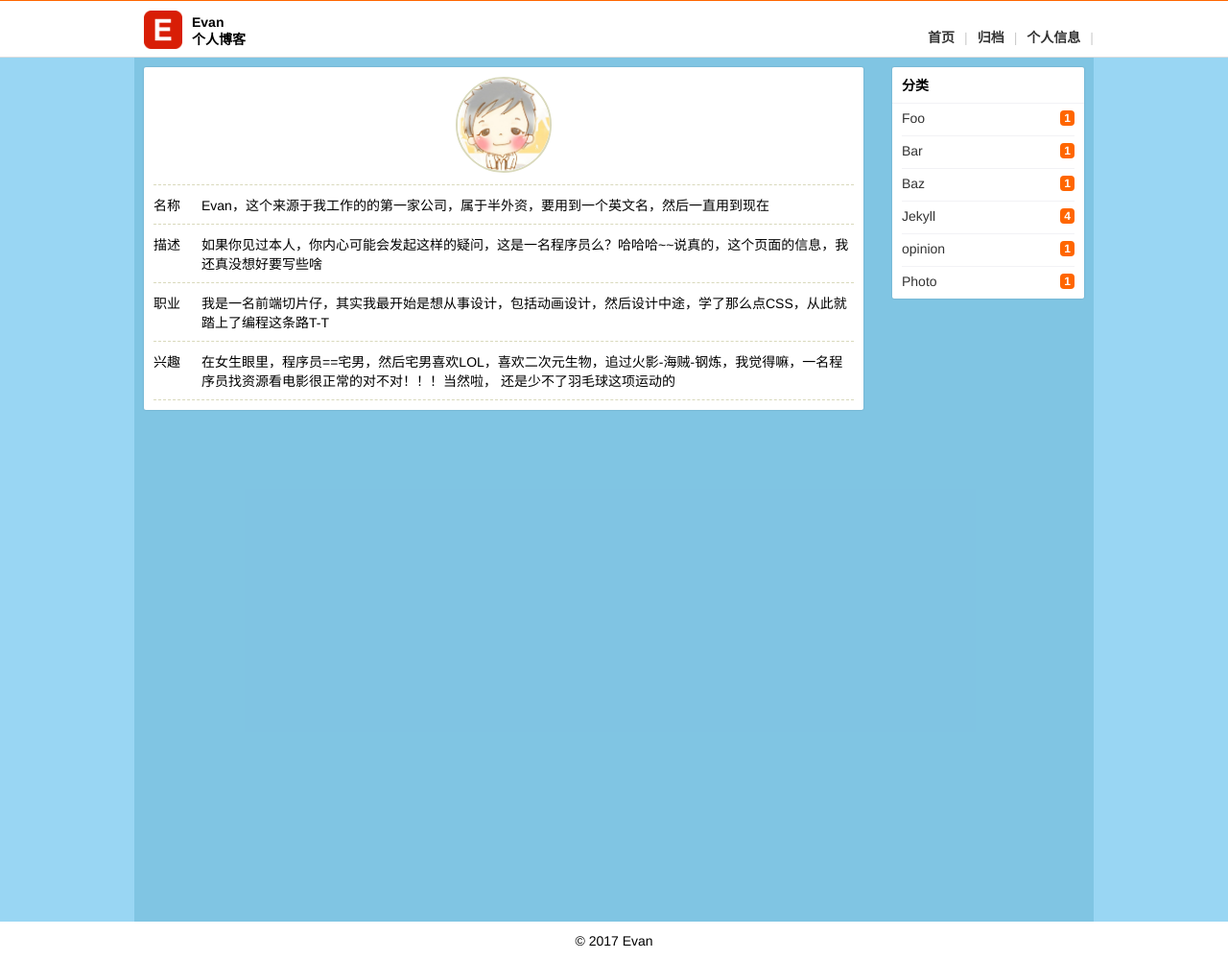
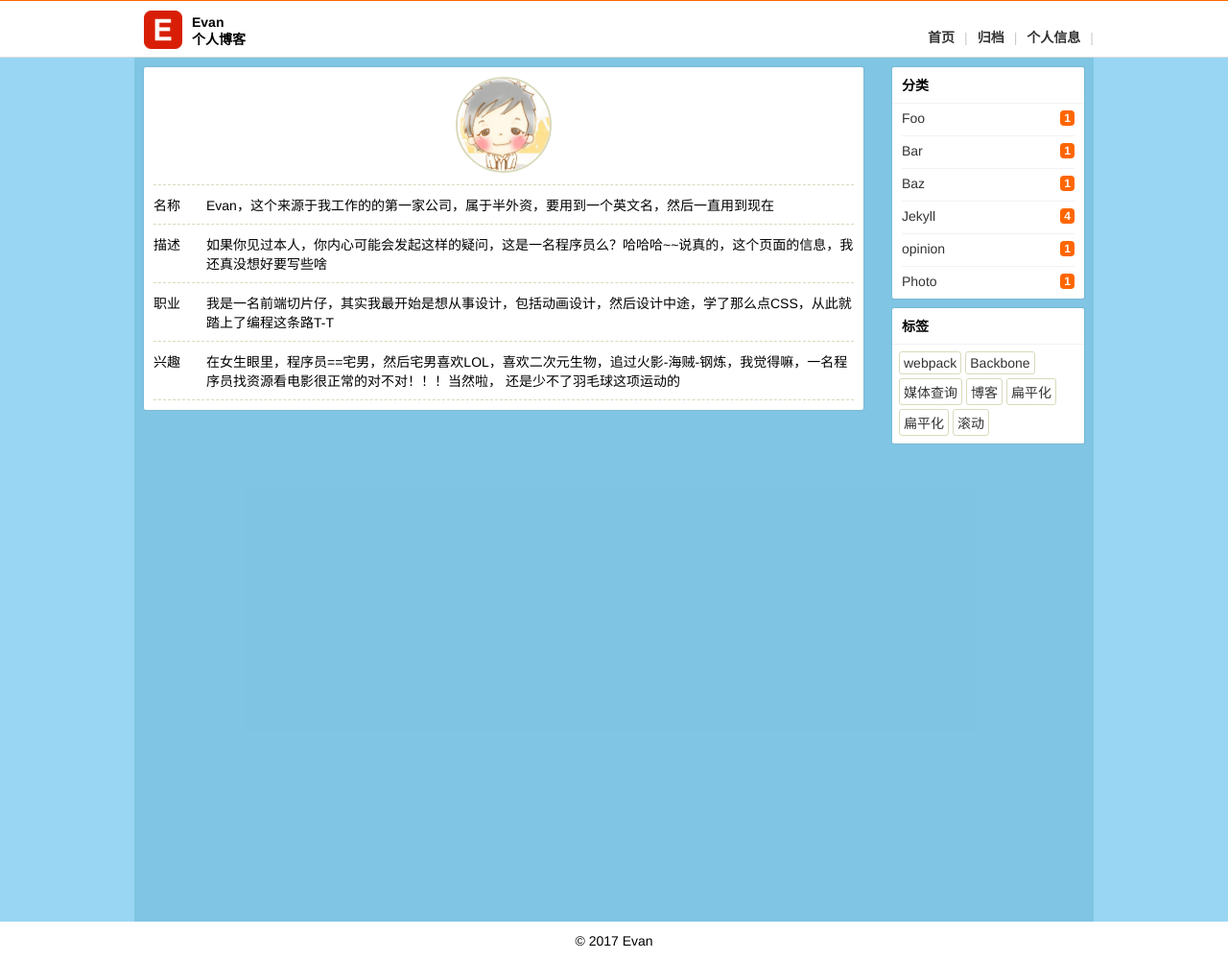
Before and after one commit to bnuephjx/bnuephjx.github.io, a Jekyll site: the page built from about/index.html, in a window 1280 px wide. Shown: the whole page at 96% size. Built offline with Jekyll 4.4.1, drawn with Linux system fonts in a browser that asks for light colours.

Commit message:
添加标签

```diff
--- /dev/null
+++ b/_includes/_component/tag.html
@@ -0,0 +1,12 @@
+<div class="tagsBox mt-10">
+	<div class="blogTxt">标签</div>
+	<ul class="tagsList clearfix">
+		<li><a href="javascript:;">webpack</a></li>
+		<li><a href="javascript:;">Backbone</a></li>
+		<li><a href="javascript:;">媒体查询</a></li>
+		<li><a href="javascript:;">博客</a></li>
+		<li><a href="javascript:;">扁平化</a></li>
+		<li><a href="javascript:;">扁平化</a></li>
+		<li><a href="javascript:;">滚动</a></li>
+	</ul>
+</div>
--- a/_includes/_views/about.html
+++ b/_includes/_views/about.html
@@ -28,6 +28,7 @@
 	</div>
 	<div class="blogContentRight">
         {% include _component/categorie.html %}
+        {% include _component/tag.html %}
     </div>
 </div>
 {% include _component/footer.html %}
--- a/_includes/_views/categories.html
+++ b/_includes/_views/categories.html
@@ -30,6 +30,7 @@
     </div>
     <div class="blogContentRight">
         {% include _component/categorie.html %}
+        {% include _component/tag.html %}
     </div>
 </div>
 <div class='backTop'>↑</div>
--- a/_includes/_views/home.html
+++ b/_includes/_views/home.html
@@ -62,6 +62,7 @@
     </div>
     <div class="blogContentRight">
         {% include _component/categorie.html %}
+        {% include _component/tag.html %}
     </div>
 </div>
 {% include _component/footer.html %}
--- a/_layouts/post.html
+++ b/_layouts/post.html
@@ -39,6 +39,7 @@
         </div>
         <div class="blogContentRight">
             {% include _component/categorie.html %}
+            {% include _component/tag.html %}
         </div>
     </div>
     {% include _component/footer.html %}
--- a/assets/css/blog.css
+++ b/assets/css/blog.css
@@ -1237,6 +1237,9 @@ li {
 /*
  * 博客常量设置▲▼
  */
+.mt-10 {
+  margin-top: 10px;
+}
 .hide {
   display: none !important;
 }
@@ -1695,6 +1698,25 @@ body {
   padding: 1px 4px;
   border-radius: 4px;
 }
+#BnuephjxBlog .blogContent .blogContentRight .tagsBox {
+  background-color: #ffffff;
+  -webkit-box-shadow: 0 0 2px rgba(0, 0, 0, 0.2);
+  box-shadow: 0 0 2px rgba(0, 0, 0, 0.2);
+  border-radius: 2px;
+  background-color: white;
+  border-bottom: 1px solid #f2f2f5;
+}
+#BnuephjxBlog .blogContent .blogContentRight .tagsBox .tagsList {
+  font-size: 14px;
+  padding: 5px;
+}
+#BnuephjxBlog .blogContent .blogContentRight .tagsBox .tagsList li {
+  float: left;
+  padding: 3px 4px;
+  border: 1px solid #d9d9bc;
+  margin: 2px;
+  border-radius: 3px;
+}
 #BnuephjxBlog .blogContent .blogArchives,
 #BnuephjxBlog .blogContent .blogCategories {
   background-color: #ffffff;
@@ -1748,7 +1770,8 @@ body {
 #BnuephjxBlog .blogContent .blogCategories .eui-timeline .eui-timeline-item .eui-timeline-content {
   padding: 0 0 8px 24px;
 }
-#BnuephjxBlog .blogContent .blogCategories {
+#BnuephjxBlog .blogContent .blogCategories,
+#BnuephjxBlog .blogContent .aboutMe {
   margin-bottom: 10px;
 }
 #BnuephjxBlog .blogContent .aboutMe {
@@ -1786,6 +1809,7 @@ body {
 #BnuephjxBlog .blogContent .aboutMe .describeBox li .describe {
   float: left;
   width: 50px;
+  margin-right: 5px;
 }
 #BnuephjxBlog .blogContent .aboutMe .describeBox li .describeInfo {
   overflow: hidden;
```
